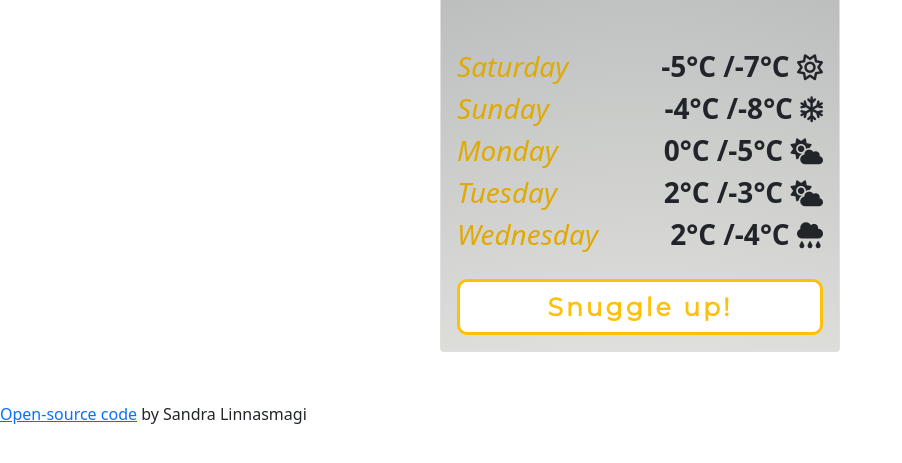
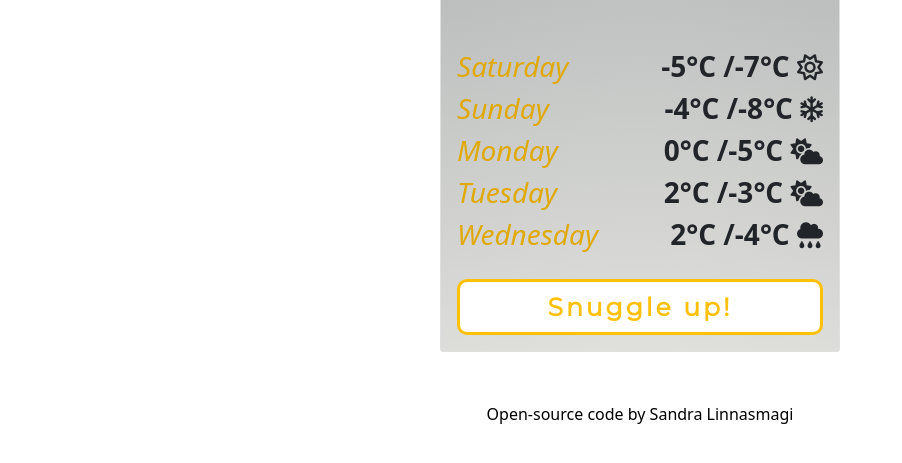
Before and after one commit to Igamsannil/shecodes-weather-app, a plain HTML site: page index.html in a window 1280 px wide. Shown: the part 283-746 px from the top of the page, without its empty margins (0-902 px from the left). Drawn offline with nearby package versions, Linux system fonts and the light colour scheme.

Commit message:
change with Link coding

```diff
--- a/index.html
+++ b/index.html
@@ -84,11 +84,12 @@
       </div>
     </div>
     <a
+      class="link"
       href="https://github.com/Igamsannil/shecodes-weather-app"
       id="source-link"
-      >Open-source code</a
     >
-    by Sandra Linnasmagi
+      Open-source code by Sandra Linnasmagi
+    </a>
     <script src="index.js"></script>
   </body>
 </html>
--- a/style.css
+++ b/style.css
@@ -83,3 +83,10 @@ h3 {
 .temperature .fifth {
   font-size: 26px;
 }
+.link {
+  margin: 0;
+  text-align: center;
+  display: block;
+  text-decoration: none;
+  color: black;
+}
```
